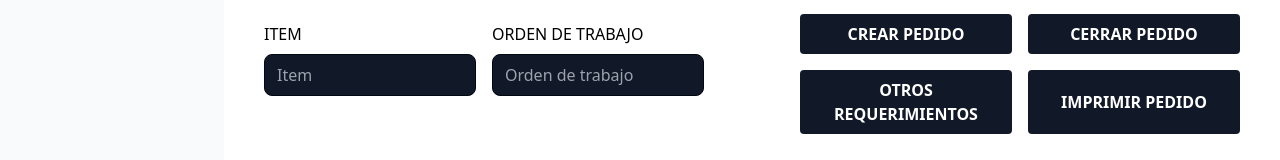
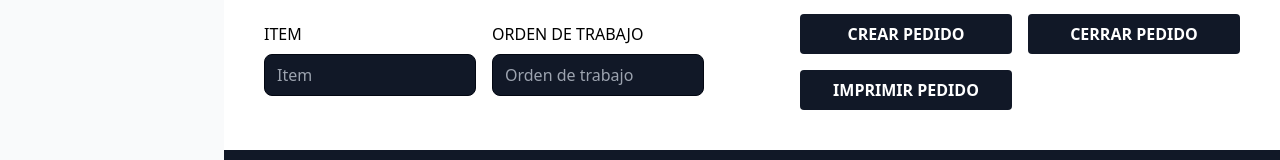
Before and after one commit to r-gabriel-f/adquisiciones, a React (Create React App) app in the folder Front_End/: page /requerimientos in a window 1280 px wide. Shown: the part 210-370 px from the top of the page. Built offline with nearby package versions, Linux system fonts and the light colour scheme; no server answers.

Commit message:
se elimino otros requerimientos de almacen

```diff
--- a/Front_End/src/compononts/Almacen/Requerimientos.js
+++ b/Front_End/src/compononts/Almacen/Requerimientos.js
@@ -168,8 +168,8 @@ export const Requerimientos = ({ username, userid }) => {
           selectedPedido
         );
 
-        obtenerPedidos(); // Vuelve a obtener la lista de productos después de la actualización
-        handleCloseLightboxe(); // Cierra el modal después de la actualización
+        obtenerPedidos();
+        handleCloseLightboxe();
 
         MySwal.fire({
           title: "¡Actualizado!",
@@ -245,9 +245,7 @@ export const Requerimientos = ({ username, userid }) => {
               >
                 CERRAR PEDIDO
               </button>
-              <button class="bg-gray-900 hover:bg-gray-950 text-white font-bold py-2 px-4 rounded">
-                OTROS REQUERIMIENTOS
-              </button>
+
               <button
                 class="bg-gray-900 hover:bg-gray-950 text-white font-bold py-2 px-4 rounded"
                 onClick={exportToPDF}
```
